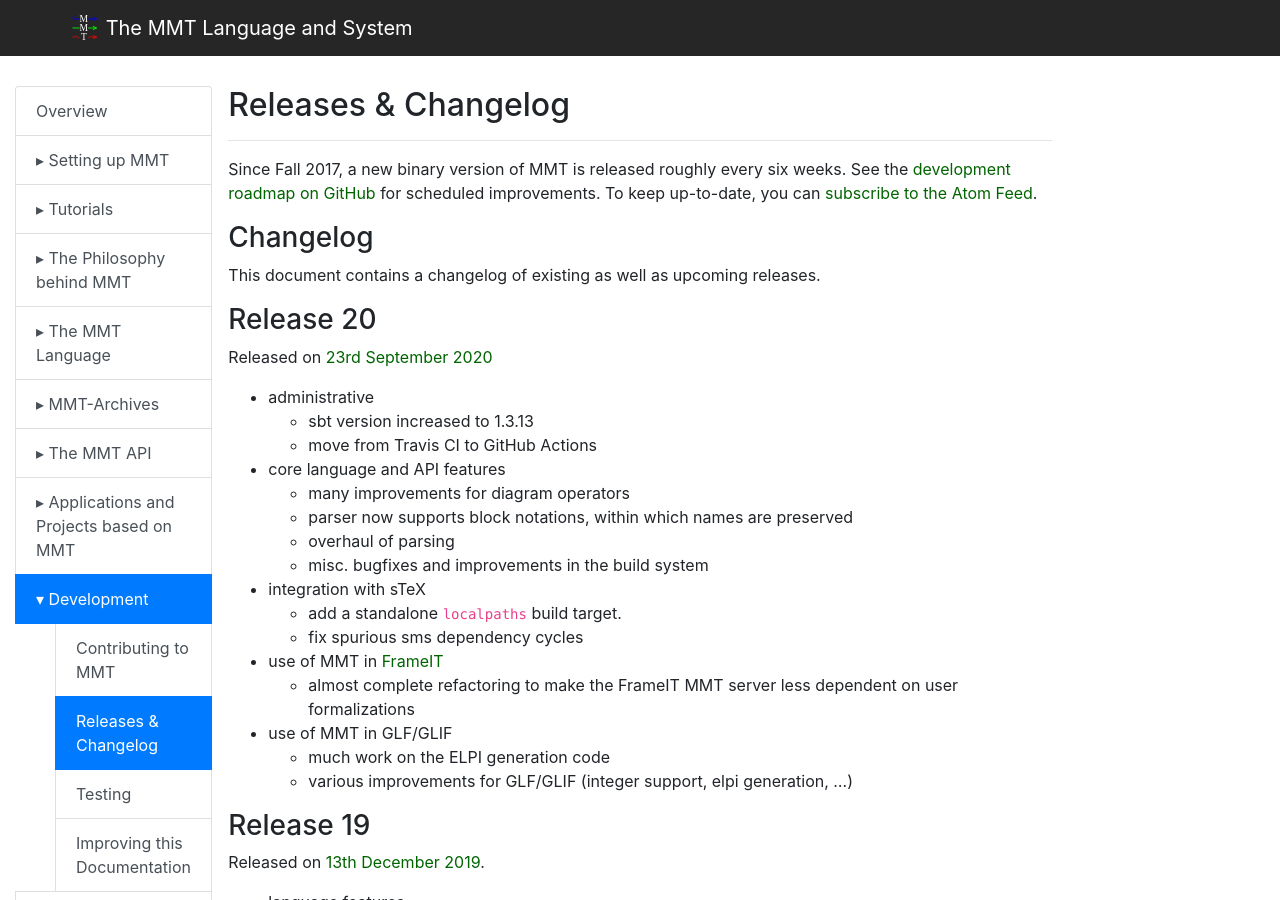
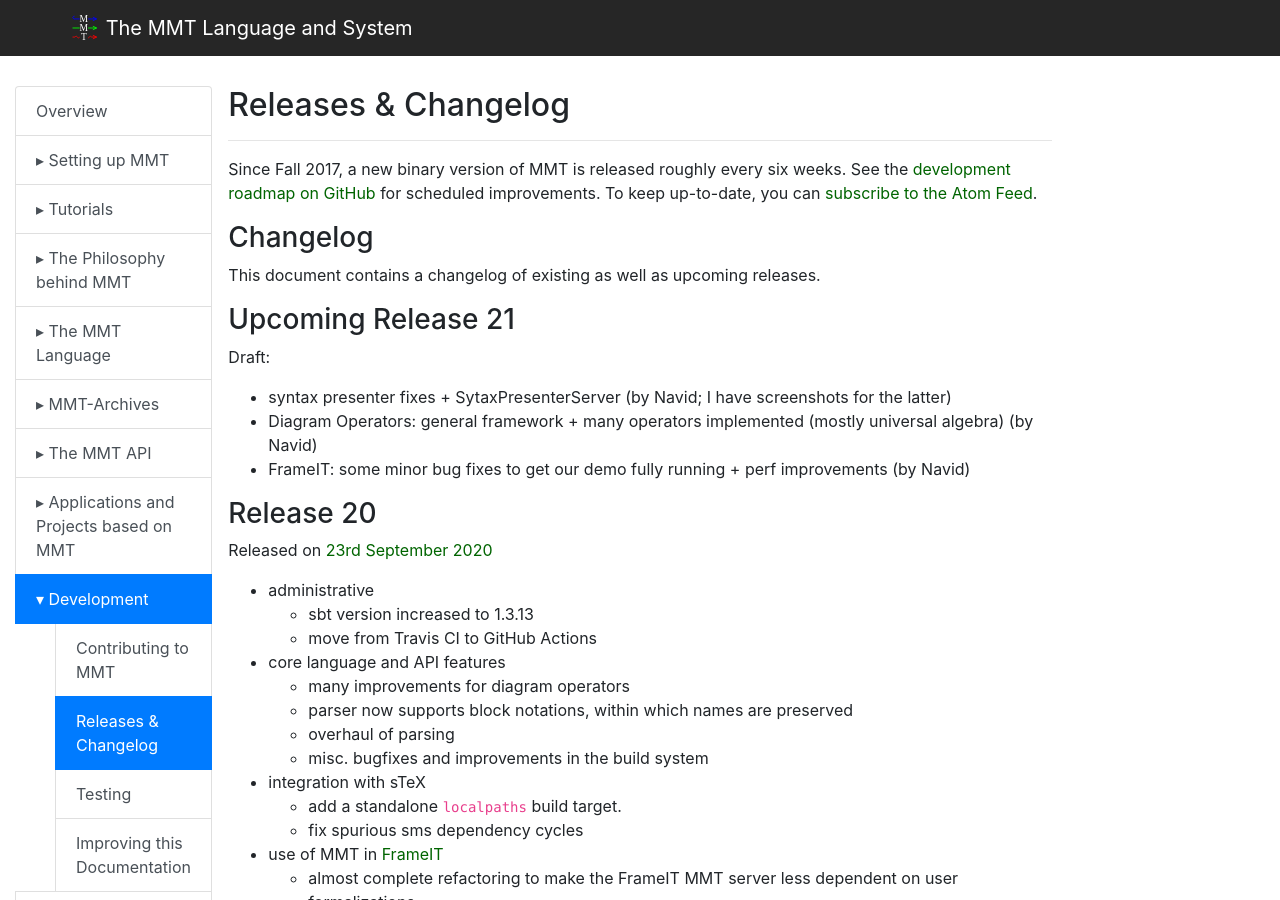
Before and after one commit to UniFormal/uniformal.github.io, a Jekyll site: the page built from doc/development/releases.md, in a window 1280 px wide and 900 px high. Built offline with Jekyll 4.4.1, drawn with Linux system fonts in a browser that asks for light colours.

Commit message:
Update releases.md

```diff
--- a/doc/development/releases.md
+++ b/doc/development/releases.md
@@ -10,6 +10,14 @@ To keep up-to-date, you can [subscribe to the Atom Feed](https://github.com/Unif
 ### Changelog
 
 This document contains a changelog of existing as well as upcoming releases.
+
+### Upcoming Release 21
+
+Draft:
+
+- syntax presenter fixes + SytaxPresenterServer (by Navid; I have screenshots for the latter)
+- Diagram Operators: general framework + many operators implemented (mostly universal algebra) (by Navid)
+- FrameIT: some minor bug fixes to get our demo fully running + perf improvements (by Navid)
 
 ### Release 20
 
```
